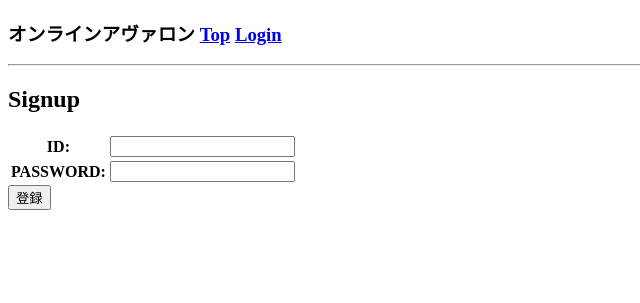
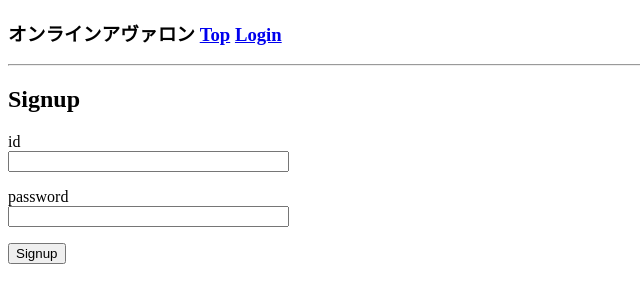
Before and after one commit to yukkin1204/avalon, a Flask app: page /signup in a window 1280 px wide. Shown: the top 303 px of the page, without its empty margins (0-640 px from the left). Run offline with Flask 2, Linux system fonts and the light colour scheme.

Commit message:
siunup.htmlの編集

```diff
--- a/main/controllers/user_controller.py
+++ b/main/controllers/user_controller.py
@@ -2,7 +2,7 @@ import flask
 from flask import render_template, request, redirect
 from main import app
 from main.models.user import User
-from main.forms import LoginForm
+from main.forms import LoginForm, SignupForm
 
 @app.route('/', methods=['GET'])
 def show_top():
@@ -22,10 +22,12 @@ def delete_user(id):
 
 @app.route('/signup', methods=['GET'])
 def show_signup():
-    return render_template('signup.html', title='Signup')
+    form = SignupForm()
+    return render_template('signup.html', title='Signup', form=form)
 
 @app.route('/signup', methods=['POST'])
 def signup():
+    form = SignupForm
     user = User()
     user.id = request.form['id']
     user.password = request.form['password']
--- a/main/forms.py
+++ b/main/forms.py
@@ -6,3 +6,8 @@ class LoginForm(FlaskForm):
     id = StringField('id', validators = [DataRequired()])
     password = PasswordField('password', validators = [DataRequired()])
     submit = SubmitField('Login')
+
+class SignupForm(FlaskForm):
+    id = StringField('id', validators = [DataRequired()])
+    password = PasswordField('password', validators = [DataRequired()])
+    submit = SubmitField('Signup')
--- a/main/templates/signup.html
+++ b/main/templates/signup.html
@@ -2,21 +2,21 @@
 
 {% block content %}
 <h2>Signup</h2>
-<form method="post">
-    <table>
-        <tr>
-            <th>ID:</th>
-            <td>
-                <input type="text" name="id" />
-            </td>
-        </tr>
-        <tr>
-            <th>PASSWORD:</th>
-            <td>
-                <input type="text" name="password" />
-            </td>
-        </tr>
-    </table>
-    <input type="submit" value="登録" />
+<form action="" method="post">
+    <p>
+        {{ form.id.label }}<br>
+        {{ form.id(size=32) }}<br>
+        {% for error in form.id.errors %}
+            <span style='color:red;'>{{ error }}</span>
+        {% endfor %}
+    </p>
+    <p>
+        {{ form.password.label }}<br>
+        {{ form.password(size=32) }}<br>
+        {% for error in form.password.errors %}
+            <span style='color:red;'>{{ error }}</span>
+        {% endfor %}
+    </p>
+    <p>{{ form.submit() }}</p>
 </form>
 {% endblock %}
```
Also changed, not shown: main/test.db.
